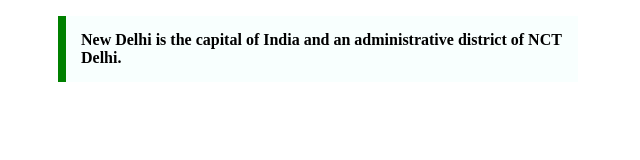
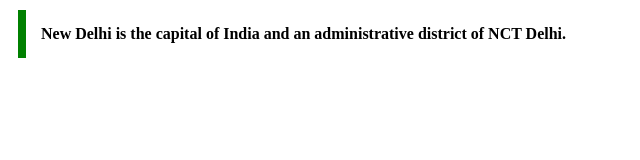
Before and after one commit to acciojob/trivia-sufirang, a website: page main.html in a window 1280 px wide. Shown: the whole page, without its empty margins (0-640 px from the left). Drawn offline with Linux system fonts and the light colour scheme.

Commit message:
created a submission

```diff
--- a/main.html
+++ b/main.html
@@ -1,24 +1,15 @@
 <!DOCTYPE html>
-
 <html>
-
 <head>
 	<link rel="stylesheet" href="styles.css">
 </head>
-
 <body>
 	<!-- the entire body must be written by student -->
-
-<div style="max-width: 600px; margin: 10px;">
-  <blockquote style="padding: 15px; border-left: 8px solid green; background-color: #f8fffe; font-weight: bold;">
-    New Delhi is the capital of India and an administrative district of NCT Delhi.
-
-  </blockquote>
-</div>
+<blockquote cite="https://en.wikipedia.org/wiki/New_Delhi">
+		New Delhi is the capital of India and an administrative district of NCT Delhi.
+	</blockquote>
 
     <script type="text/javascript" src="./script.js">
 </script>
-
 </body>
-
 </html>
--- a/styles.css
+++ b/styles.css
@@ -1,2 +1,9 @@
-
 /* Your CSS Code here. */
+blockquote{
+	max-width:600px;
+	margin:10px;
+	padding:15px;
+	border-left:8px solid green;
+	background-color:#8fffe;
+	font-weight:bold;
+}
```
